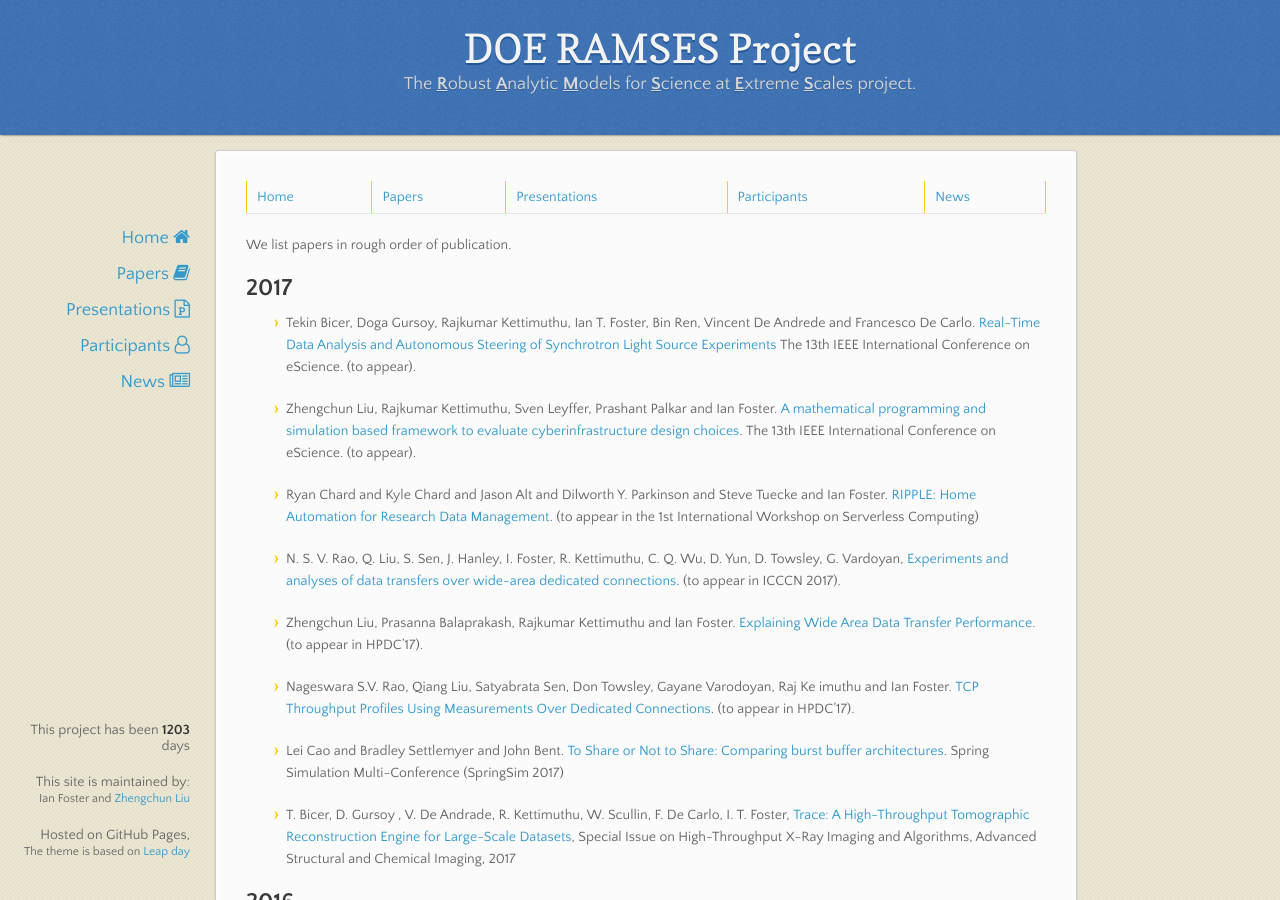
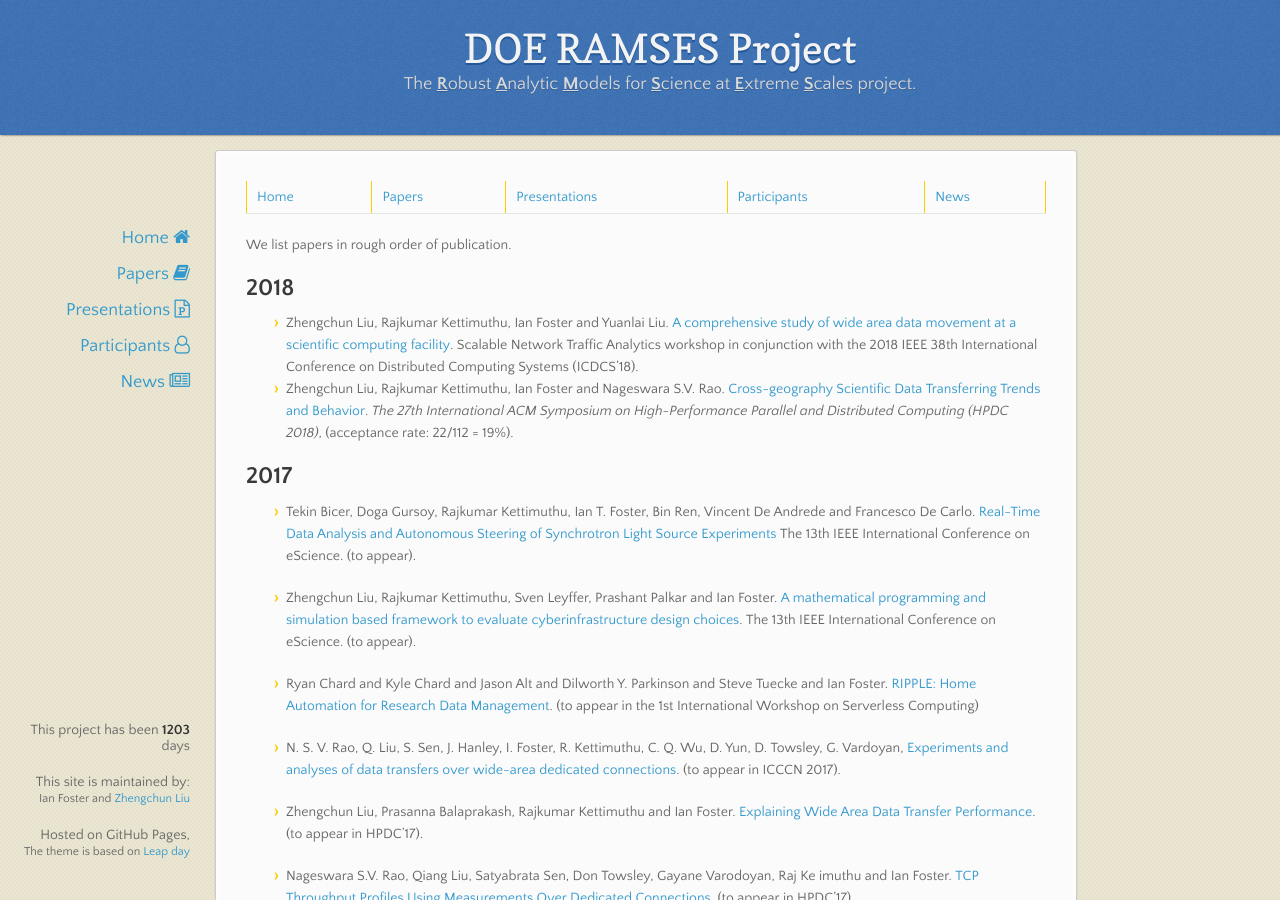
Before and after one commit to ramsesproject/ramses.github.io, a Jekyll site: the page built from papers.md, in a window 1280 px wide and 900 px high. Built offline with Jekyll 4.4.1, drawn with Linux system fonts in a browser that asks for light colours; nearby versions of some CDN libraries.

Commit message:
add, delete, polish etc.

```diff
--- a/papers.md
+++ b/papers.md
@@ -4,6 +4,9 @@ layout: default
 [Home](index.html) | [Papers](papers.html) | [Presentations](presentations.html) | [Participants](participants.html) | [News](news.html)
 
 We list papers in rough order of publication.
+## 2018
+- Zhengchun Liu, Rajkumar Kettimuthu, Ian Foster and Yuanlai Liu. [A comprehensive study of wide area data movement at a scientific computing facility](). Scalable Network Traffic Analytics workshop in conjunction with the 2018 IEEE 38th International Conference on Distributed Computing Systems (ICDCS'18).
+- Zhengchun Liu, Rajkumar Kettimuthu, Ian Foster and Nageswara S.V. Rao. [Cross-geography Scientific Data Transferring Trends and Behavior](https://doi.org/10.1145/3208040.3208053). *The 27th International ACM Symposium on High-Performance Parallel and Distributed Computing (HPDC 2018)*, (acceptance rate: 22/112 = 19%).
 
 ## 2017
 * Tekin Bicer, Doga Gursoy, Rajkumar Kettimuthu, Ian T. Foster,
```
Also changed, not shown: news.md (+5 -0 lines).
